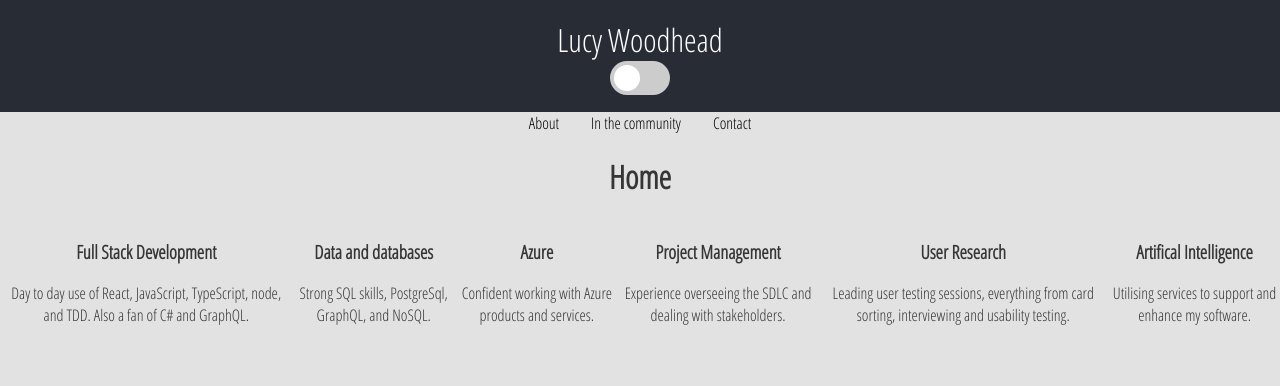
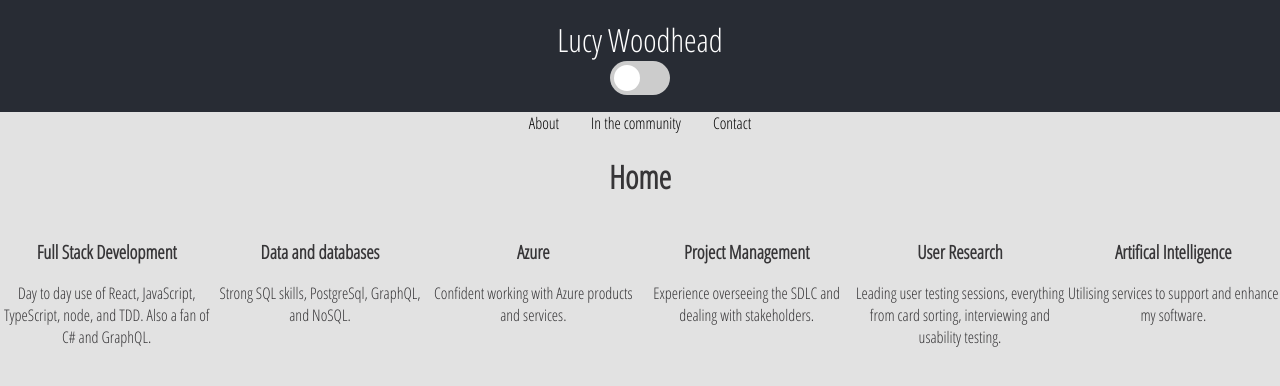
Before and after one commit to woodheadlucy/wdhd, a React (Create React App) app: page / in a window 1280 px wide. Shown: the top 386 px of the page. Built offline with nearby package versions, Linux system fonts and the light colour scheme.

Commit message:
header width full

```diff
--- a/src/App.css
+++ b/src/App.css
@@ -1,5 +1,6 @@
 .App {
   text-align: center;
+  width: 100%;
 }
 
 
--- a/src/global.js
+++ b/src/global.js
@@ -5,6 +5,7 @@ export const GlobalStyles = createGlobalStyle`
   *::after,
   *::before {
     box-sizing: border-box;
+    width: 100%;
   }
 
   body {
```
